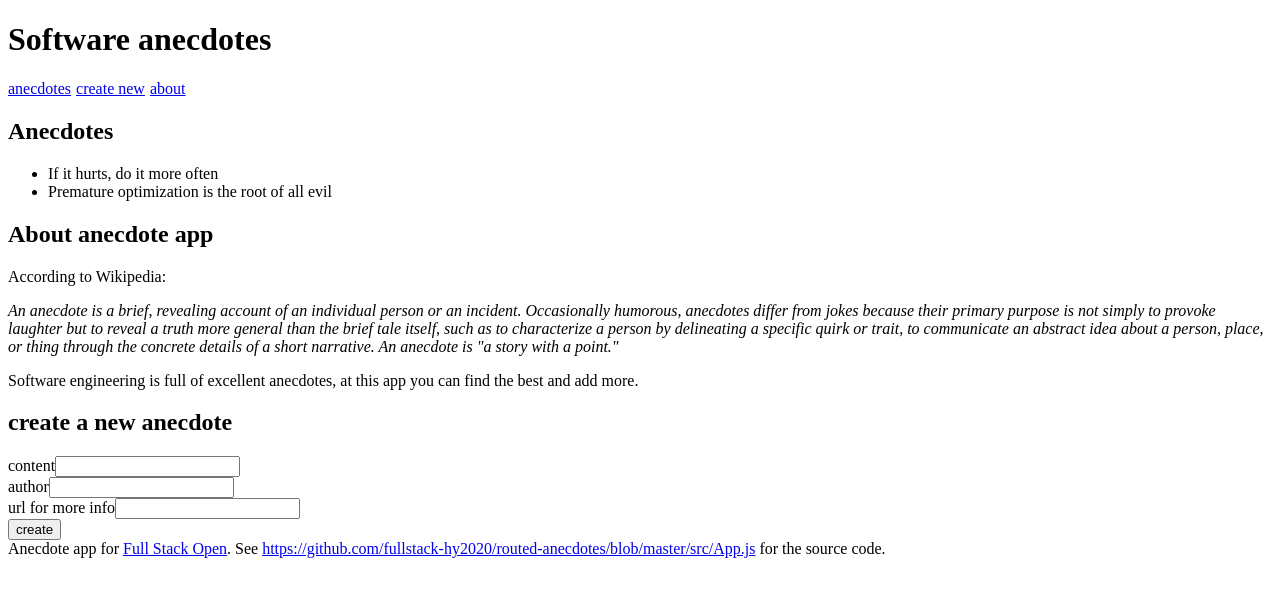
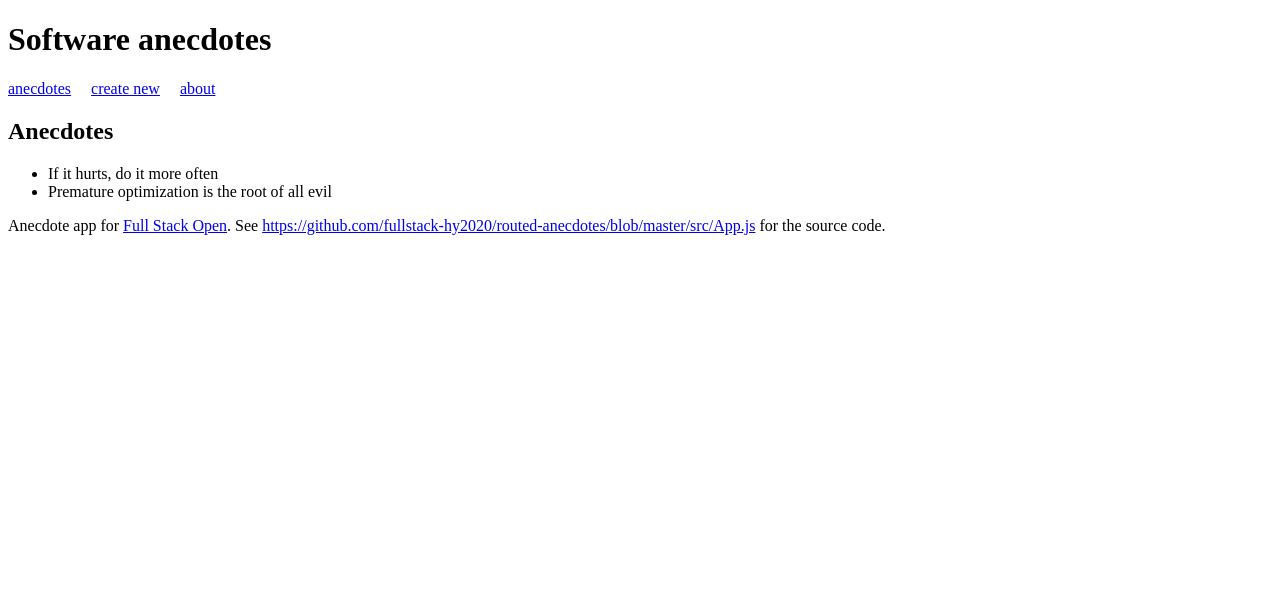
Before and after one commit to PinakeshwarVaishnav/full-stack-open-exercises, a React (Vite) app in the folder part7/routed-anecdotes/: page / in a window 1280 px wide. Shown: the top 596 px of the page. Built offline with nearby package versions, Linux system fonts and the light colour scheme.

Commit message:
complete exercise 7.1

```diff
--- a/part7/routed-anecdotes/package.json
+++ b/part7/routed-anecdotes/package.json
@@ -11,7 +11,8 @@
   },
   "dependencies": {
     "react": "^18.2.0",
-    "react-dom": "^18.2.0"
+    "react-dom": "^18.2.0",
+    "react-router-dom": "^6.27.0"
   },
   "devDependencies": {
     "@types/react": "^18.2.15",
--- a/part7/routed-anecdotes/src/App.jsx
+++ b/part7/routed-anecdotes/src/App.jsx
@@ -1,4 +1,5 @@
 import { useState } from 'react'
+import { BrowserRouter as Router, Link, Route, Routes } from 'react-router-dom'
 
 const Menu = () => {
   const padding = {
@@ -6,9 +7,9 @@ const Menu = () => {
   }
   return (
     <div>
-      <a href='#' style={padding}>anecdotes</a>
-      <a href='#' style={padding}>create new</a>
-      <a href='#' style={padding}>about</a>
+      <Link className='link' to={"/anecdotes"}>anecdotes</Link>
+      <Link className='link' to={"/create"}>create new</Link>
+      <Link className='link' to={"/about"}>about</Link>
     </div>
   )
 }
@@ -74,7 +75,7 @@ const CreateNew = (props) => {
         </div>
         <div>
           url for more info
-          <input name='info' value={info} onChange={(e)=> setInfo(e.target.value)} />
+          <input name='info' value={info} onChange={(e) => setInfo(e.target.value)} />
         </div>
         <button>create</button>
       </form>
@@ -124,11 +125,18 @@ const App = () => {
 
   return (
     <div>
-      <h1>Software anecdotes</h1>
-      <Menu />
-      <AnecdoteList anecdotes={anecdotes} />
-      <About />
-      <CreateNew addNew={addNew} />
+      <Router>
+        <div>
+          <h1>Software anecdotes</h1>
+          <Menu />
+          <Routes>
+            <Route path="/" element={<AnecdoteList anecdotes={anecdotes} />} />
+            <Route path="/anecdotes" element={<AnecdoteList anecdotes={anecdotes} />} />
+            <Route path="/create" Component={CreateNew} />
+            <Route path='/about' Component={About} />
+          </Routes>
+        </div>
+      </Router>
       <Footer />
     </div>
   )
--- /dev/null
+++ b/part7/routed-anecdotes/src/index.css
@@ -0,0 +1,3 @@
+.link {
+	margin-right: 20px;
+}
--- a/part7/routed-anecdotes/src/main.jsx
+++ b/part7/routed-anecdotes/src/main.jsx
@@ -1,5 +1,6 @@
 import React from 'react'
 import ReactDOM from 'react-dom/client'
 import App from './App'
+import './index.css'
 
 ReactDOM.createRoot(document.getElementById('root')).render(<App />)
```
Also changed, not shown: 1 other file (tests, documents, lock files or other folders).
